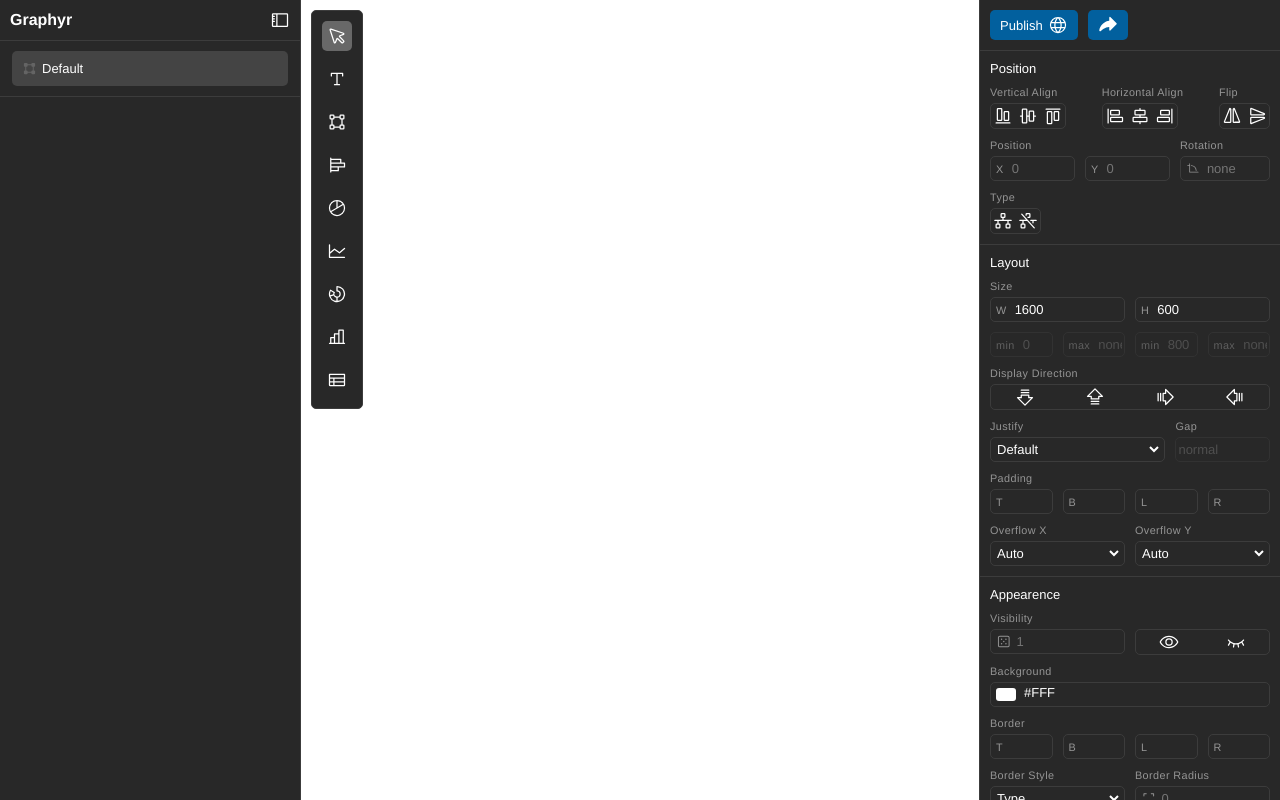
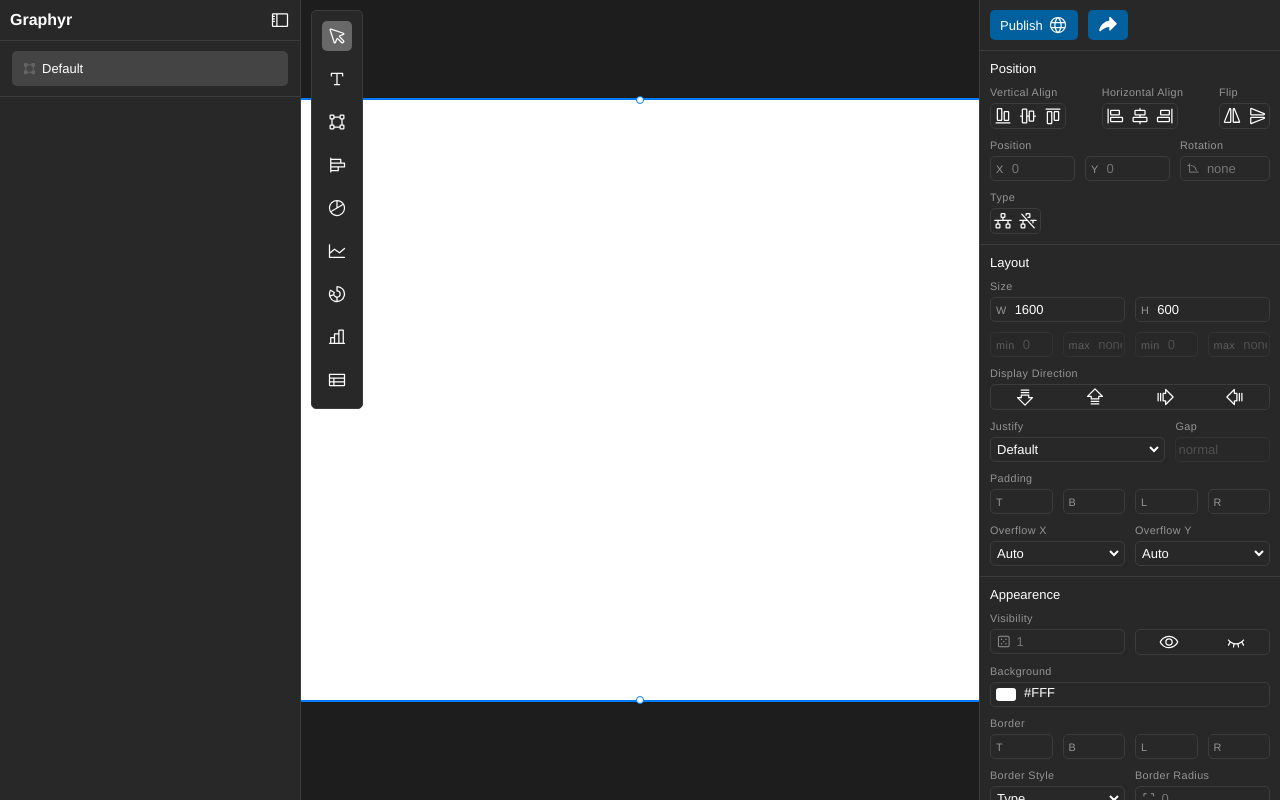
Before and after one commit to Gacktto/Graphyr, a React (Vite) app: page / in a window 1280 px wide. Built offline with nearby package versions, Linux system fonts and the light colour scheme.

Commit message:
feat: Resize elements inside canvas

```diff
--- a/src/components/Canvas/Canvas.tsx
+++ b/src/components/Canvas/Canvas.tsx
@@ -1,8 +1,9 @@
 import React, { useRef, useState, useEffect, useCallback } from 'react';
 import styles from '../../styles/Canvas.module.css';
 import { useCanvasTransform } from './useCanvasTransform';
-import { ElementRenderer } from '../Elements/renderElement';
+import { ElementRenderer, type Handle } from '../Elements/renderElement';
 import { useCanvas } from '../../context/CanvasContext';
+import type { ElementNode } from '../TreeView/TreeView';
 
 type DrawingState = {
     startX: number;
@@ -11,6 +12,20 @@ type DrawingState = {
     currentY: number;
     parentId: string | null;
 };
+
+type ResizingState = {
+    elementId: string;
+    handle: Handle;
+    startX: number;
+    startY: number;
+    originalStyle: {
+        top: number;
+        left: number;
+        width: number;
+        height: number;
+    };
+};
+
 
 export default function Canvas() {
     const canvasRef = useRef<HTMLDivElement>(null);
@@ -23,12 +38,16 @@ export default function Canvas() {
         activeTool,
         setActiveTool,
         addElement,
+        updateElementStyle,
     } = useCanvas();
+
     const { scale, offset } = useCanvasTransform(
         canvasRef as React.RefObject<HTMLDivElement>,
         innerRef as React.RefObject<HTMLDivElement>
     );
+
     const [drawingState, setDrawingState] = useState<DrawingState | null>(null);
+    const [resizingState, setResizingState] = useState<ResizingState | null>(null);
 
     const getCoordsInWorld = useCallback(
         (e: MouseEvent | React.MouseEvent): { x: number; y: number } => {
@@ -43,13 +62,12 @@ export default function Canvas() {
     );
 
     const handleMouseDown = (e: React.MouseEvent<HTMLDivElement>) => {
-        if (activeTool === 'cursor' || e.button !== 0) {
-            if ((e.target as HTMLElement).dataset.canvasElement === undefined) {
+        if (resizingState || activeTool === 'cursor' || e.button !== 0) {
+            if((e.target as HTMLElement).dataset.canvasElement === undefined) {
                 setSelectedId(null);
             }
             return;
         }
-        e.preventDefault();
 
         const targetElement = (e.target as HTMLElement).closest(
             '[data-canvas-element]'
@@ -140,6 +158,77 @@ export default function Canvas() {
         };
     };
 
+    const handleResizeStart = useCallback((e: React.MouseEvent, handle: Handle, node: ElementNode) => {
+        e.stopPropagation();
+        e.preventDefault();
+
+        if (!node.style) return;
+
+        setResizingState({
+            elementId: node.id,
+            handle,
+            startX: e.clientX,
+            startY: e.clientY,
+            originalStyle: {
+                top: parseFloat(node.style.top as string) || 0,
+                left: parseFloat(node.style.left as string) || 0,
+                width: parseFloat(node.style.width as string) || 0,
+                height: parseFloat(node.style.height as string) || 0,
+            }
+        });
+    }, []);
+
+    useEffect(() => {
+        if (!resizingState) return;
+
+        const handleWindowMouseMove = (e: MouseEvent) => {
+            const { handle, originalStyle, startX, startY, elementId } = resizingState;
+
+            const dx = (e.clientX - startX) / scale;
+            const dy = (e.clientY - startY) / scale;
+
+            let { top, left, width, height } = originalStyle;
+
+            if (handle.includes('b')) height = originalStyle.height + dy;
+            if (handle.includes('t')) {
+                height = originalStyle.height - dy;
+                top = originalStyle.top + dy;
+            }
+            if (handle.includes('r')) width = originalStyle.width + dx;
+            if (handle.includes('l')) {
+                width = originalStyle.width - dx;
+                left = originalStyle.left + dx;
+            }
+
+            // Garante um tamanho mínimo para não inverter o elemento
+            const minSize = 10;
+            if (width < minSize) {
+                width = minSize;
+                // Previne que 'left' continue mudando se a largura travar
+                if (handle.includes('l')) left = originalStyle.left + originalStyle.width - minSize;
+            }
+            if (height < minSize) {
+                height = minSize;
+                // Previne que 'top' continue mudando se a altura travar
+                if (handle.includes('t')) top = originalStyle.top + originalStyle.height - minSize;
+            }
+
+            updateElementStyle(elementId, { top: `${top}px`, left: `${left}px`, width: `${width}px`, height: `${height}px` });
+        };
+
+        const handleWindowMouseUp = () => {
+            setResizingState(null);
+        };
+
+        window.addEventListener('mousemove', handleWindowMouseMove);
+        window.addEventListener('mouseup', handleWindowMouseUp);
+
+        return () => {
+            window.removeEventListener('mousemove', handleWindowMouseMove);
+            window.removeEventListener('mouseup', handleWindowMouseUp);
+        };
+    }, [resizingState, scale, updateElementStyle]);
+
     return (
         <div
             ref={canvasRef}
@@ -159,7 +248,7 @@ export default function Canvas() {
             >
                 {drawingState && <div style={getGhostStyle()} />}
                 {elements.map((el) => (
-                    <ElementRenderer key={el.id} node={el} />
+                    <ElementRenderer key={el.id} node={el} onResizeStart={handleResizeStart}/>
                 ))}
             </div>
         </div>
--- a/src/components/Elements/renderElement.tsx
+++ b/src/components/Elements/renderElement.tsx
@@ -1,13 +1,19 @@
+// src/components/Elements/ElementRenderer.tsx (Versão Final Corrigida)
+
 import React from 'react';
 import type { ElementNode } from '../TreeView/TreeView';
 import { useCanvas } from '../../context/CanvasContext';
+import styles from '../../styles/Canvas.module.css';
+
+export type Handle = 'tl' | 't' | 'tr' | 'l' | 'r' | 'bl' | 'b' | 'br';
 
 export interface ElementRendererProps {
     node: ElementNode;
+    onResizeStart: (e: React.MouseEvent, handle: Handle, node: ElementNode) => void;
 }
 
 export const ElementRenderer: React.FC<ElementRendererProps> = React.memo(
-    ({ node }) => {
+    ({ node, onResizeStart }) => {
         const {
             elementsRef,
             setElements,
@@ -47,83 +53,95 @@ export const ElementRenderer: React.FC<ElementRendererProps> = React.memo(
             if (el) elementsRef.current[node.id] = el;
         };
 
-        const commonStyle: React.CSSProperties = {
+        const wrapperStyle: React.CSSProperties = {
+            ...node.style,
+            position: 'absolute',
             outline: isSelected ? '2px solid #007aff' : 'none',
-            outlineOffset: isSelected ? '2px' : '0px',
+            boxSizing: 'border-box',
         };
 
-        const finalStyle = { ...commonStyle, ...node.style };
+        const innerFillStyle: React.CSSProperties = {
+            width: '100%',
+            height: '100%',
+            boxSizing: 'border-box',
+            pointerEvents: 'none',
+        };
+
+        const handles: Handle[] = ['tl', 't', 'tr', 'l', 'r', 'bl', 'b', 'br'];
 
         const renderChildren = () =>
             node.children?.map((child) => (
-                <ElementRenderer key={child.id} node={child} />
+                <ElementRenderer key={child.id} node={child} onResizeStart={onResizeStart} />
             ));
 
-        switch (node.type) {
-            case 'frame':
-                const frameStyle = {
-                    ...finalStyle,
-                    width: node.style?.width || '1300px',
-                    minHeight: node.style?.minHeight || '800px',
-                    backgroundColor: node.style?.backgroundColor || '#fff',
-                    position: 'relative',
-                };
+        if (node.type === 'frame' || node.type === 'div') {
             return (
                 <div
-                        key={node.id}
                     ref={registerRef}
                     data-element-id={node.id}
                     data-canvas-element
                     onClick={handleClick}
-                        style={frameStyle}
+                    style={wrapperStyle}
                 >
                     {renderChildren()}
+
+                    {isSelected && activeTool === 'cursor' && (
+                        <>
+                            {handles.map(handle => (
+                                <div
+                                    key={handle}
+                                    className={`${styles.resizeHandle} ${styles[`handle-${handle}`]}`}
+                                    onMouseDown={(e) => onResizeStart(e, handle, node)}
+                                />
+                            ))}
+                        </>
+                    )}
                 </div>
             );
-            case 'div':
+        }
+
+        if (node.type === 'text') {
             return (
                 <div
-                        key={node.id}
                     ref={registerRef}
                     data-element-id={node.id}
                     data-canvas-element
                     onClick={handleClick}
-                        style={finalStyle}
-                    >
-                        {renderChildren()}
-                    </div>
-                );
-            case 'text':
-                return (
-                    <div
-                        key={node.id}
-                        ref={registerRef}
-                        data-element-id={node.id}
-                        data-canvas-element
-                        onClick={handleClick}
-                        style={finalStyle}
+                    style={wrapperStyle}
                     contentEditable={isSelected}
                     suppressContentEditableWarning={true}
                     onBlur={handleTextBlur}
                 >
                     {node.name}
+                    {isSelected && activeTool === 'cursor' && (
+                        <>
+                            {handles.map(handle => (
+                                <div
+                                    key={handle}
+                                    className={`${styles.resizeHandle} ${styles[`handle-${handle}`]}`}
+                                    onMouseDown={(e) => onResizeStart(e, handle, node)}
+                                />
+                            ))}
+                        </>
+                    )}
                 </div>
             );
-            case 'button':
+        }
+
+        if (node.type === 'button') {
             return (
                 <button
-                        key={node.id}
                     ref={registerRef}
                     data-element-id={node.id}
                     data-canvas-element
                     onClick={handleClick}
-                        style={finalStyle}
+                    style={wrapperStyle}
                 >
                     {node.name}
                 </button>
-                );
-            default:
+            )
+        }
+
         return null;
     }
-    }
 );
--- a/src/components/GUI/Rightbar/Rightbar.tsx
+++ b/src/components/GUI/Rightbar/Rightbar.tsx
@@ -24,7 +24,7 @@ type PickerState = {
 };
 
 export default function Rightbar() {
-    const { elements, setElements, selectedId, elementsRef } = useCanvas();
+    const { elements, setElements, selectedId, elementsRef, updateElementStyle } = useCanvas();
     const selectedElement = findElementById(elements, selectedId);
     const [computedStyles, setComputedStyles] =
         useState<CSSStyleDeclaration | null>(null);
@@ -58,51 +58,51 @@ export default function Rightbar() {
         return null;
     }
 
-    function updateElementStyle(id: string, newStyle: React.CSSProperties) {
-        setElements((prevElements: ElementNode[]) => {
-            let changed = false;
+    // function updateElementStyle(id: string, newStyle: React.CSSProperties) {
+    //     setElements((prevElements: ElementNode[]) => {
+    //         let changed = false;
 
-            const updateNode = (node: ElementNode): ElementNode => {
-                if (node.id === id) {
-                    const currentStyle = node.style || {};
-                    const styleChanged = Object.entries(newStyle).some(
-                        ([key, value]) => {
-                            return (
-                                currentStyle[
-                                    key as keyof React.CSSProperties
-                                ] !== value
-                            );
-                        }
-                    );
-                    if (!styleChanged) return node;
-                    changed = true;
-                    return {
-                        ...node,
-                        style: {
-                            ...currentStyle,
-                            ...newStyle,
-                        },
-                    };
-                }
+    //         const updateNode = (node: ElementNode): ElementNode => {
+    //             if (node.id === id) {
+    //                 const currentStyle = node.style || {};
+    //                 const styleChanged = Object.entries(newStyle).some(
+    //                     ([key, value]) => {
+    //                         return (
+    //                             currentStyle[
+    //                                 key as keyof React.CSSProperties
+    //                             ] !== value
+    //                         );
+    //                     }
+    //                 );
+    //                 if (!styleChanged) return node;
+    //                 changed = true;
+    //                 return {
+    //                     ...node,
+    //                     style: {
+    //                         ...currentStyle,
+    //                         ...newStyle,
+    //                     },
+    //                 };
+    //             }
 
-                if (node.children) {
-                    const newChildren = node.children.map(updateNode);
-                    if (newChildren.some((c, i) => c !== node.children![i])) {
-                        changed = true;
-                        return {
-                            ...node,
-                            children: newChildren,
-                        };
-                    }
-                }
+    //             if (node.children) {
+    //                 const newChildren = node.children.map(updateNode);
+    //                 if (newChildren.some((c, i) => c !== node.children![i])) {
+    //                     changed = true;
+    //                     return {
+    //                         ...node,
+    //                         children: newChildren,
+    //                     };
+    //                 }
+    //             }
 
-                return node;
-            };
+    //             return node;
+    //         };
 
-            const next = prevElements.map(updateNode);
-            return changed ? next : prevElements;
-        });
-    }
+    //         const next = prevElements.map(updateNode);
+    //         return changed ? next : prevElements;
+    //     });
+    // }
 
     const handleStyleChange = useCallback(
         (newStyle: React.CSSProperties) => {
--- a/src/styles/Canvas.module.css
+++ b/src/styles/Canvas.module.css
@@ -40,3 +40,27 @@
 .canvas.text {
     cursor: crosshair;
 }
+
+.resizeHandle {
+    position: absolute;
+    width: 6px;
+    height: 6px;
+    background-color: #fff;
+    border: 1px solid #007aff;
+    border-radius: 4px;
+    z-index: 10;
+}
+
+.handle-tl, .handle-br { cursor: nwse-resize; }
+.handle-tr, .handle-bl { cursor: nesw-resize; }
+.handle-t, .handle-b { cursor: ns-resize; }
+.handle-l, .handle-r { cursor: ew-resize; }
+
+.handle-tl { top: -4px; left: -4px; }
+.handle-t  { top: -4px; left: 50%; transform: translateX(-50%); }
+.handle-tr { top: -4px; right: -4px; }
+.handle-l  { top: 50%; left: -4px; transform: translateY(-50%); }
+.handle-r  { top: 50%; right: -4px; transform: translateY(-50%); }
+.handle-bl { bottom: -4px; left: -4px; }
+.handle-b  { bottom: -4px; left: 50%; transform: translateX(-50%); }
+.handle-br { bottom: -4px; right: -4px; }
```
Also changed, not shown: src/context/CanvasContext.tsx (+31 -1 lines). Lines whose indentation alone changed are shown as unchanged.
